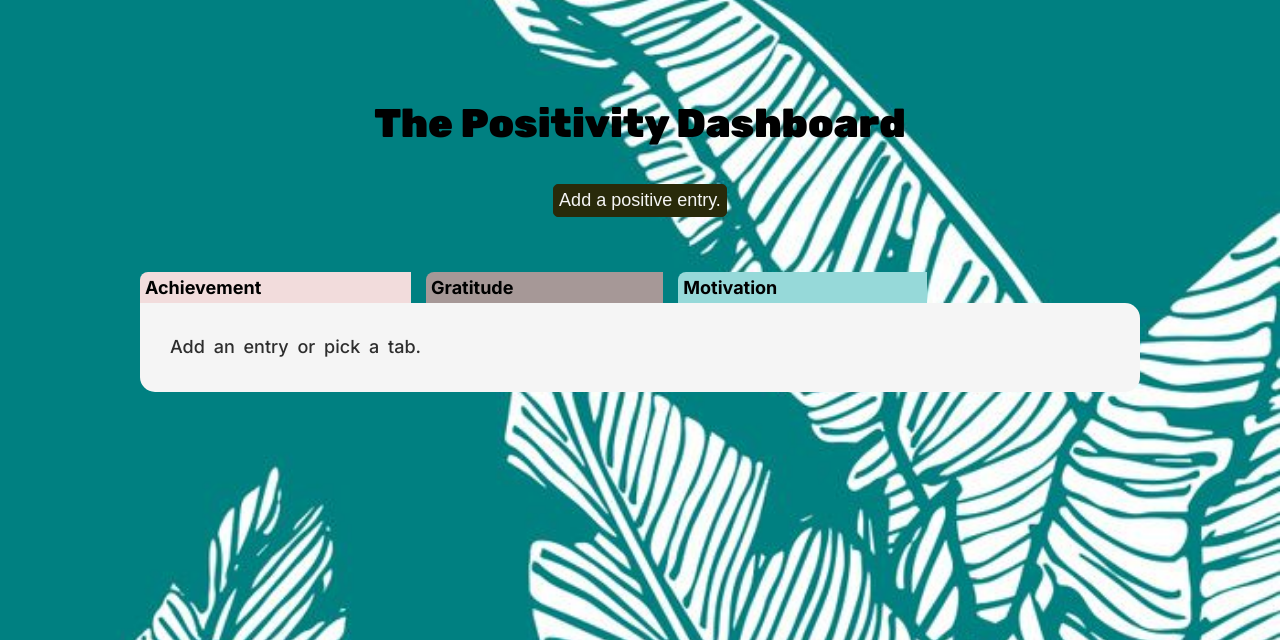
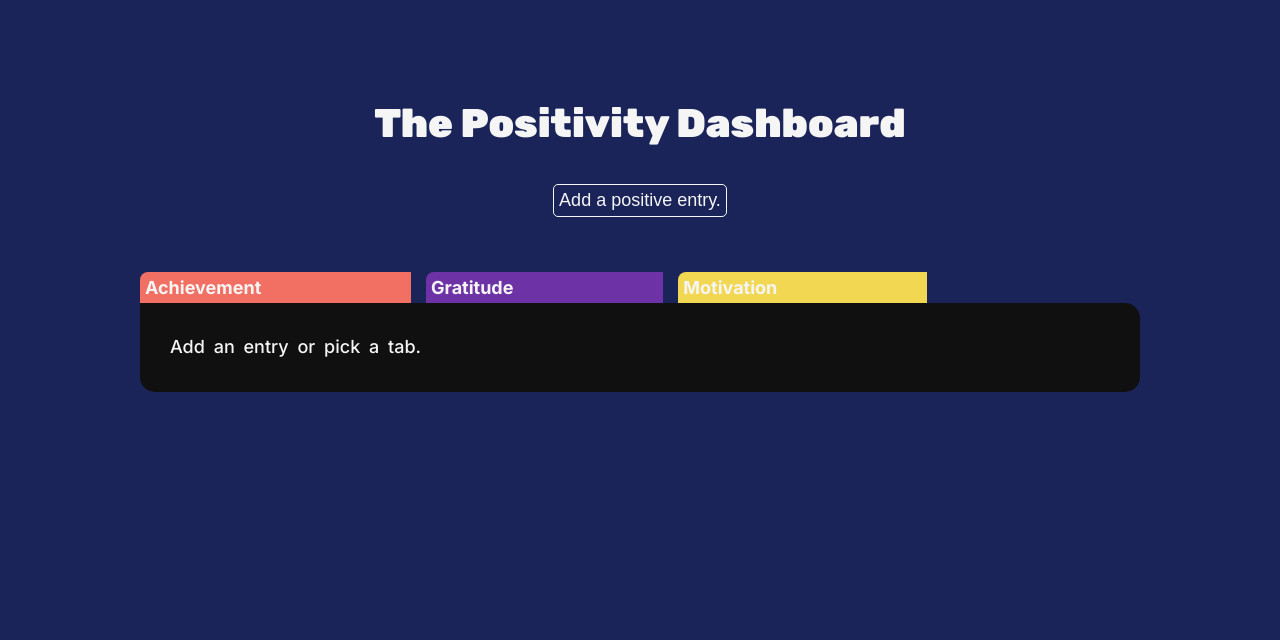
Before and after one commit to tiffanymatthe/positivitydashboard, a PHP site: page / in a window 1280 px wide. Shown: the top 640 px of the page. Run offline with PHP 8.4, Linux system fonts and the light colour scheme; data that the repository does not hold is empty; some libraries are stand-ins or nearby versions.

Commit message:
Change to dark.

```diff
--- a/style.css
+++ b/style.css
@@ -3,31 +3,32 @@
 :root {
   --body-font: "Inter", sans-serif;
   --title-font: "Rubik", sans-serif;
-  --bg-color: #F2F2F2;
-  --text-color: #292a0a;
-  --achievement-color: #F2DCDC;
-  --motivation-color: #A69897;
-  --gratitude-color: #96D9D9;
-  --tag-color: #D996A2;
-  --radio-highlight: #ebc0c8;
-  --radio-dark: #D996A2;
+  --bg-color: #1b2459;
+  --text-color: whitesmoke;
+  --achievement-color: #f26f63;
+  --motivation-color: #6d33a6;
+  --gratitude-color: #f2d852;
+  --tag-color: #1f2c73;
+  --radio-highlight: #4e557e;
+  --radio-dark: #1f2c73;
 }
 
 html {
   -webkit-font-smoothing: antialiased;
   background-color: var(--bg-color);
   font-size: large;
-  background: url(tropical-leaves.jpg) no-repeat center center fixed;
+  /*background: url(tropical-leaves.jpg) no-repeat center center fixed;
   -webkit-background-size: cover;
   -moz-background-size: cover;
   -o-background-size: cover;
-  background-size: cover;
+  background-size: cover;*/
 }
 
 body {
   /* height: 300%;
     width:100%;
     background-image: linear-gradient(to left top, #CEE8F2,#F9ECE6);  */
+  background-color: var(--bg-color);
   font-family: var(--body-font);
   font-weight: 500;
 }
@@ -49,10 +49,12 @@ h1 {
   font-size: 40px;
   /* background-color: #DABDAB; */
   margin-top: 100px;
+  color: whitesmoke;
 }
 
 h2 {
   font-size: 20px;
+  color: whitesmoke;
 }
 
 #main_content {
@@ -71,6 +73,7 @@ h2 {
   font-weight: bold;
   cursor: pointer;
   margin-right: 10px;
+  color: var(--text-color);
 }
 
 li#page1 {
@@ -106,11 +109,11 @@ li#page3 {
   margin-top: 5px;
   padding: 30px;
   border-radius: 0px 15px 15px 15px;
-  color: #2e2e2e;
+  color: var(--text-color);
   line-height: 1.6em;
   word-spacing: 4px;
   z-index: 1;
-  background-color: whitesmoke;
+  background-color: #101010;
 }
 
 p {
@@ -278,7 +284,7 @@ label span:before {
 
 .buttons {
   color: whitesmoke;
-  background-color: var(--text-color);
+  background-color: var(--bg-color);
   border: 1px solid var(--text-color);
   border-radius: 5px;
   padding: 5px;
```
Also changed, not shown: other parts of style.css (+22 -19 lines).
